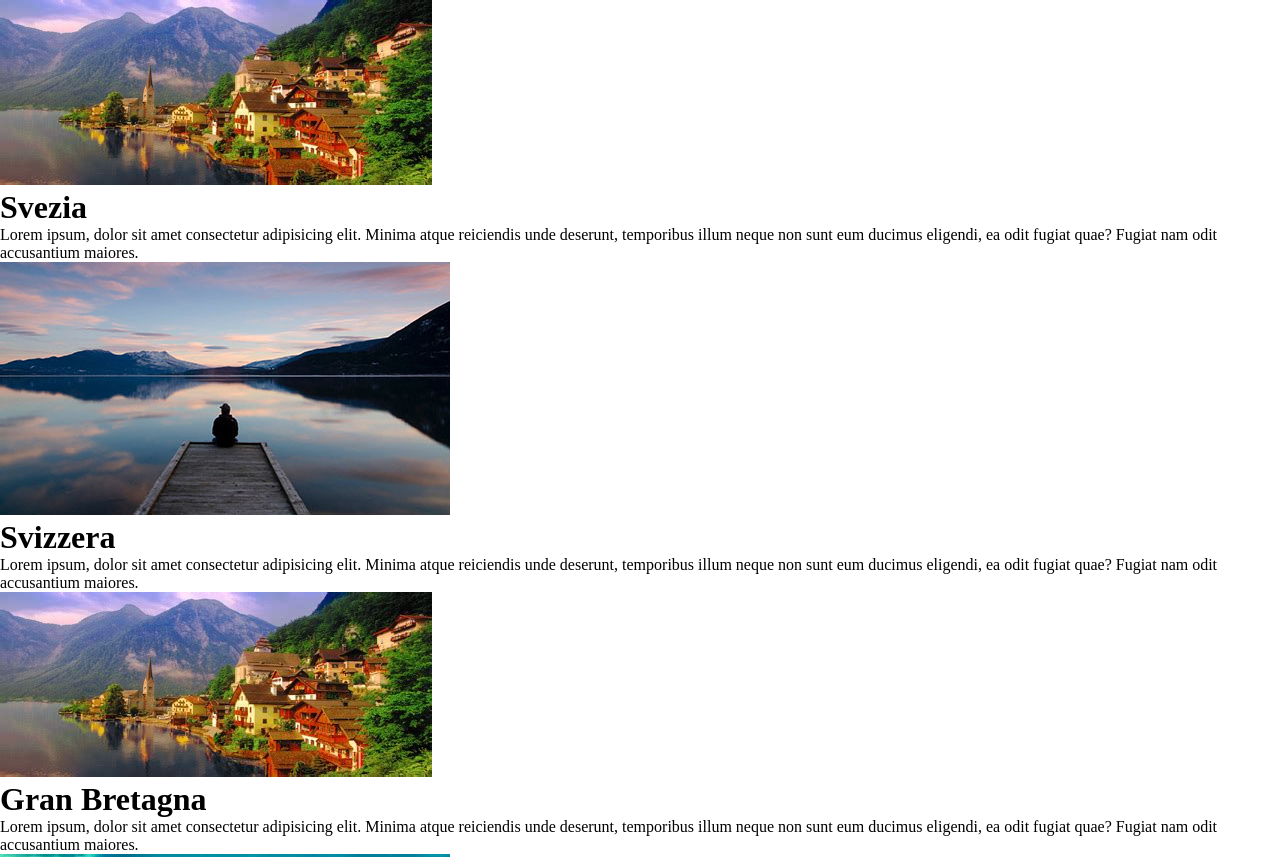
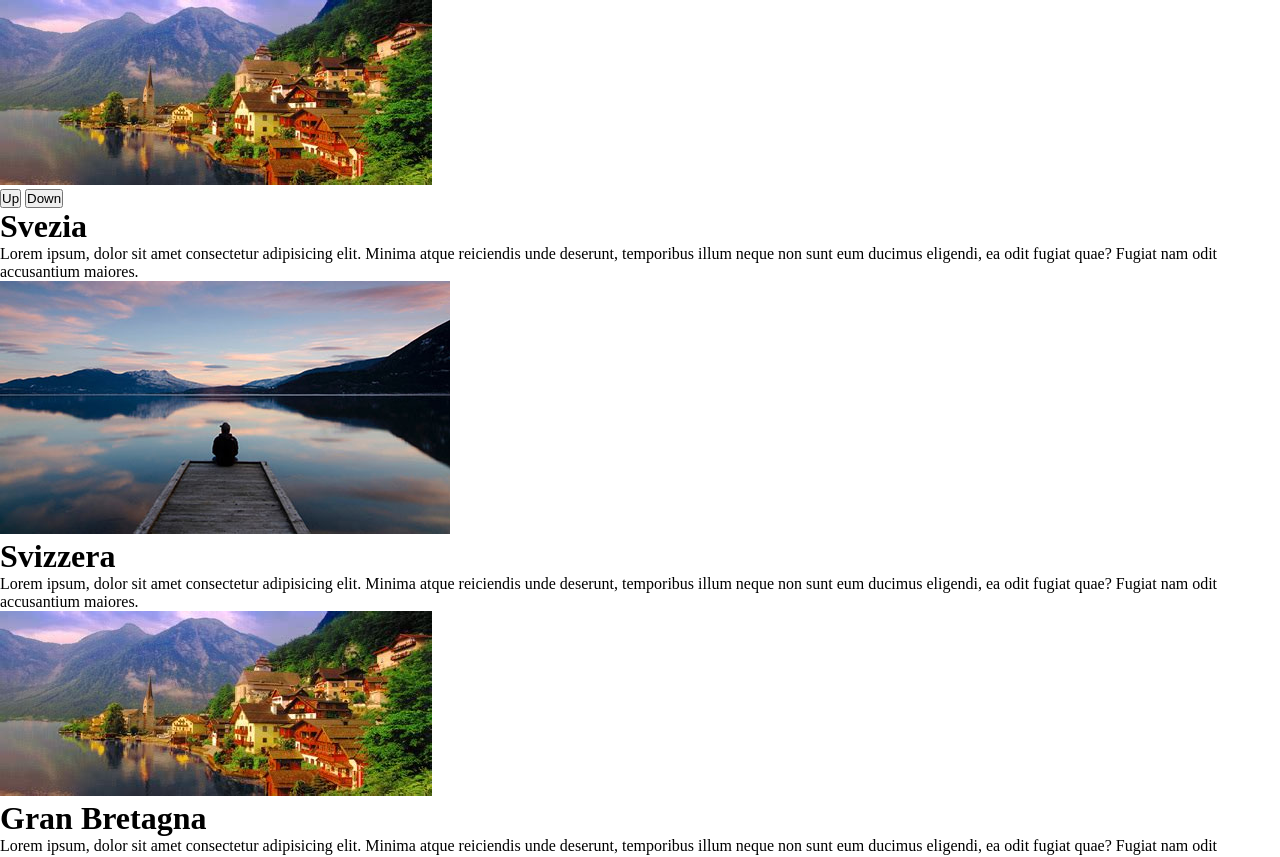
Before and after one commit to Nicola-Perera/vue-slide, a plain HTML site: page index.html in a window 1280 px wide. Shown: the top 857 px of the page. Drawn offline with nearby package versions, Linux system fonts and the light colour scheme.

Commit message:
added slideUp and slideDown buttons

```diff
--- a/index.html
+++ b/index.html
@@ -19,10 +19,16 @@
 
             </div>
 
-            <div class="thumbnails" v-for="country in countries">
+            <div class="thumbnails" >
+                <button id="slideUp">Up</button>
+                <button id="slideDown">Down</button>
+                <div v-for="country in countries">
+
                 <h1>{{country.title}}</h1>
                 <p>{{country.text}}</p>
                 <img :src="country.image" alt="">
+
+                </div>
             </div>
 
         </div>
```
